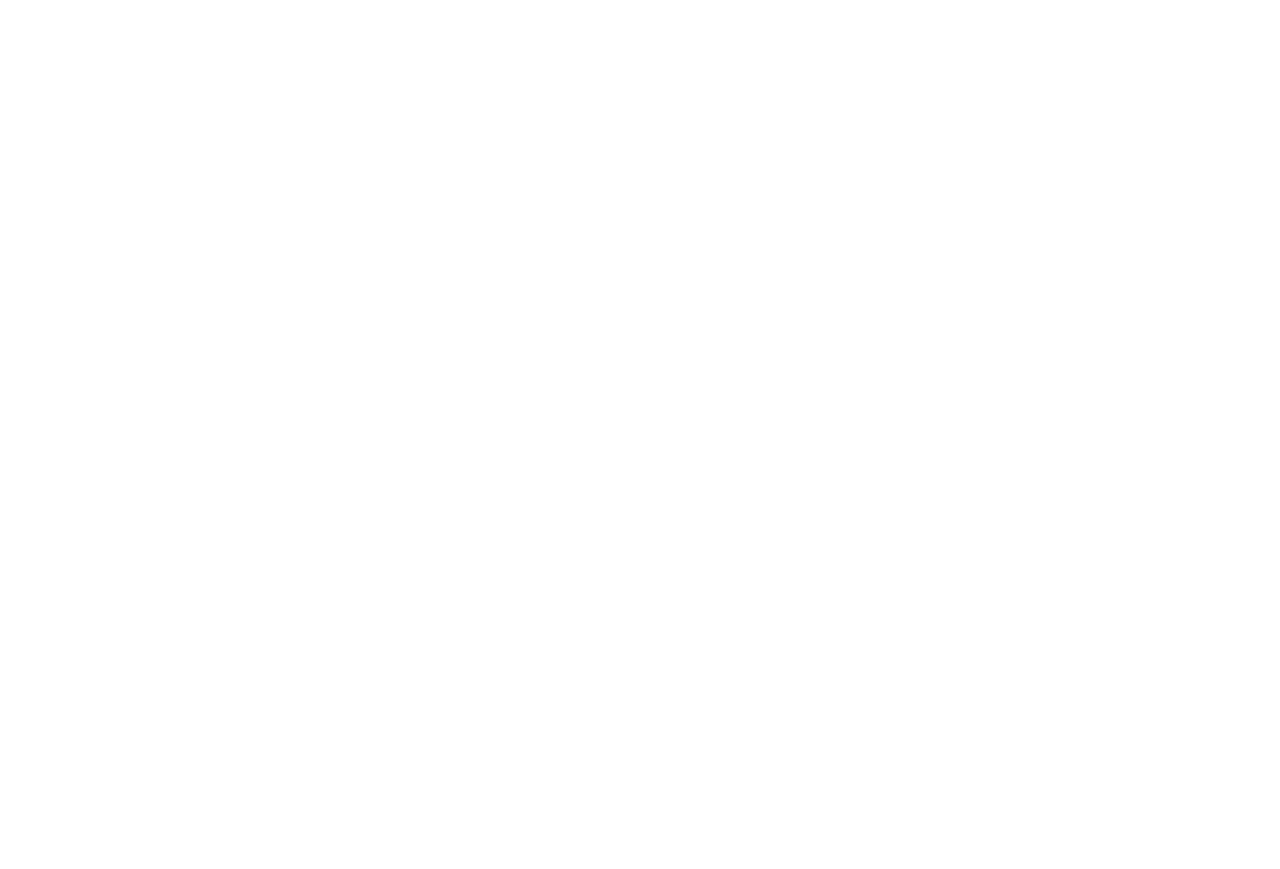
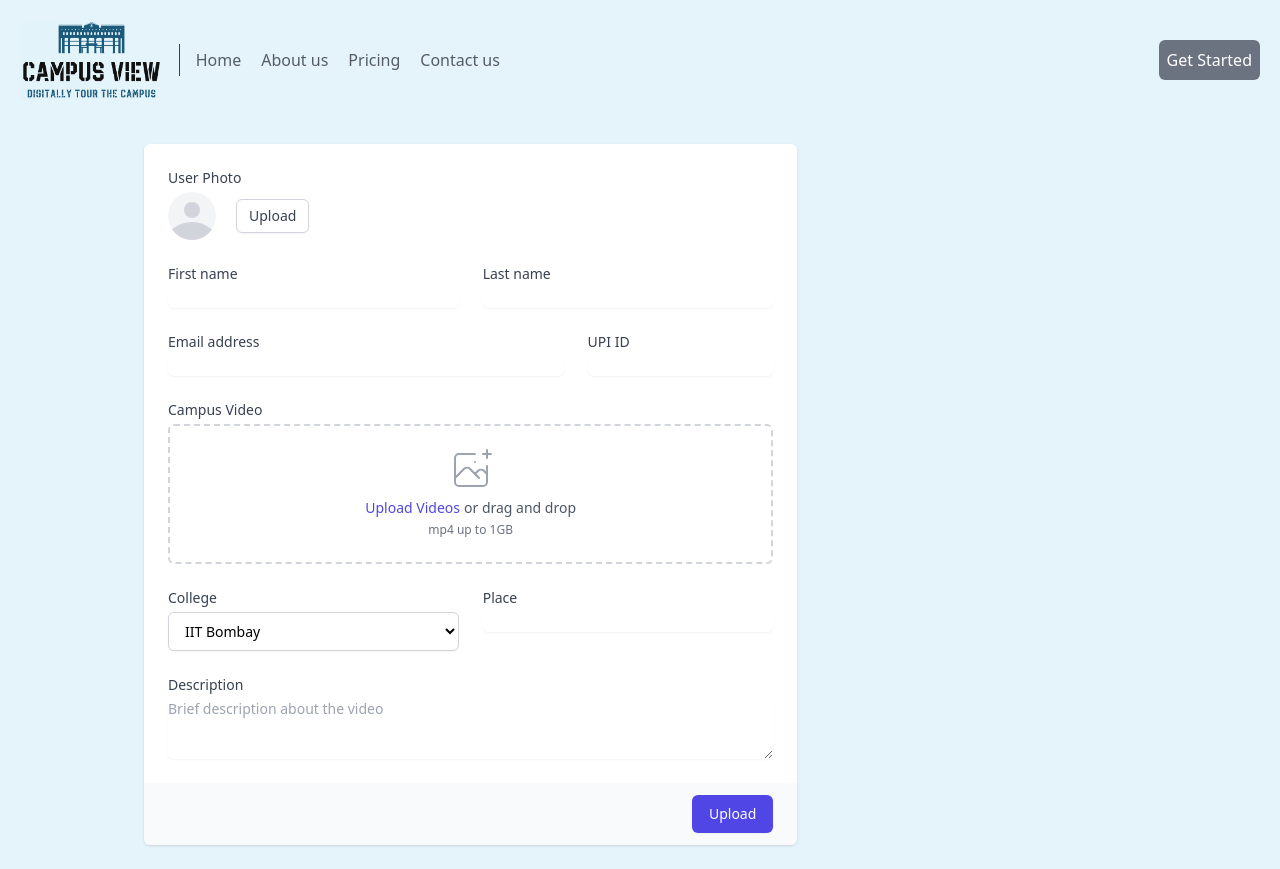
Before and after one commit to yathin017/campus-view, a React (Create React App) app in the folder frontend/: page /upload in a window 1280 px wide. Before the commit this address had no page. Before the commit the page ends 800 px from the top, so only its background shows below. Built offline with nearby package versions, Linux system fonts and the light colour scheme.

Commit message:
Created Upload Videos Component

```diff
--- a/frontend/src/App.js
+++ b/frontend/src/App.js
@@ -5,6 +5,7 @@
 import Navbar from "./components/Navbar";
 import Pricing from "./components/Pricing";
 import Register from "./components/Register";
+import Upload from "./components/Upload";
 
 function App() {
   return (
@@ -16,6 +17,7 @@
           <Route path="/register" element={<><Register /></>} />
           <Route path="/pricing" element={<><Navbar /><Pricing /></>} />
           <Route path="/contact" element={<><Navbar /><Contact /></>} />
+          <Route path="/upload" element={<><Navbar /><Upload /></>} />
         </Routes>
       </Router>
     </div>
--- /dev/null
+++ b/frontend/src/components/Upload.js
@@ -0,0 +1,216 @@
+import React from "react";
+
+const Upload = () => {
+  return (
+    <div className="bg-[#E4F4FA]">
+      <div className="pt-36 pb-6 mx-36 md:grid md:grid-cols-3 md:gap-6">
+        <div className="mt-5 md:col-span-2 md:mt-0">
+          <form action="#" method="POST">
+            <div className="shadow sm:overflow-hidden sm:rounded-md">
+              <div className="space-y-6 bg-white px-4 py-5 sm:p-6">
+                <div>
+                  <label className="block text-sm font-medium text-gray-700">
+                    User Photo
+                  </label>
+                  <div className="mt-1 flex items-center">
+                    <span className="inline-block h-12 w-12 overflow-hidden rounded-full bg-gray-100">
+                      <svg
+                        className="h-full w-full text-gray-300"
+                        fill="currentColor"
+                        viewBox="0 0 24 24"
+                      >
+                        <path d="M24 20.993V24H0v-2.996A14.977 14.977 0 0112.004 15c4.904 0 9.26 2.354 11.996 5.993zM16.002 8.999a4 4 0 11-8 0 4 4 0 018 0z" />
+                      </svg>
+                    </span>
+                    <label
+                      type="button"
+                      className="ml-5 rounded-md border border-gray-300 bg-white py-2 px-3 text-sm font-medium leading-4 text-gray-700 shadow-sm hover:bg-gray-50 hover:cursor-pointer focus:outline-none focus:ring-2 focus:ring-indigo-500 focus:ring-offset-2"
+                    >
+                      <span>Upload</span>
+                      <input
+                        id="file-upload"
+                        name="file-upload"
+                        type="file"
+                        className="sr-only"
+                      />
+                    </label>
+                  </div>
+                </div>
+
+                <div className="grid grid-cols-6 gap-6">
+                  <div className="col-span-6 sm:col-span-3">
+                    <label
+                      htmlFor="first-name"
+                      className="block text-sm font-medium text-gray-700"
+                    >
+                      First name
+                    </label>
+                    <input
+                      type="text"
+                      name="first-name"
+                      id="first-name"
+                      autoComplete="given-name"
+                      className="mt-1 block w-full rounded-md border-gray-300 shadow-sm focus:border-indigo-500 focus:ring-indigo-500 sm:text-sm"
+                    />
+                  </div>
+
+                  <div className="col-span-6 sm:col-span-3">
+                    <label
+                      htmlFor="last-name"
+                      className="block text-sm font-medium text-gray-700"
+                    >
+                      Last name
+                    </label>
+                    <input
+                      type="text"
+                      name="last-name"
+                      id="last-name"
+                      autoComplete="family-name"
+                      className="mt-1 block w-full rounded-md border-gray-300 shadow-sm focus:border-indigo-500 focus:ring-indigo-500 sm:text-sm"
+                    />
+                  </div>
+
+                  <div className="col-span-6 sm:col-span-4">
+                    <label
+                      htmlFor="email-address"
+                      className="block text-sm font-medium text-gray-700"
+                    >
+                      Email address
+                    </label>
+                    <input
+                      type="text"
+                      name="email-address"
+                      id="email-address"
+                      autoComplete="email"
+                      className="mt-1 block w-full rounded-md border-gray-300 shadow-sm focus:border-indigo-500 focus:ring-indigo-500 sm:text-sm"
+                    />
+                  </div>
+
+                  <div className="col-span-6 sm:col-span-2">
+                    <label
+                      htmlFor="email-address"
+                      className="block text-sm font-medium text-gray-700"
+                    >
+                      UPI ID
+                    </label>
+                    <input
+                      type="text"
+                      name="email-address"
+                      id="email-address"
+                      autoComplete="email"
+                      className="mt-1 block w-full rounded-md border-gray-300 shadow-sm focus:border-indigo-500 focus:ring-indigo-500 sm:text-sm"
+                    />
+                  </div>
+                </div>
+
+                <div>
+                  <label className="block text-sm font-medium text-gray-700">
+                    Campus Video
+                  </label>
+                  <div className="mt-1 flex justify-center rounded-md border-2 border-dashed border-gray-300 px-6 pt-5 pb-6">
+                    <div className="space-y-1 text-center">
+                      <svg
+                        className="mx-auto h-12 w-12 text-gray-400"
+                        stroke="currentColor"
+                        fill="none"
+                        viewBox="0 0 48 48"
+                        aria-hidden="true"
+                      >
+                        <path
+                          d="M28 8H12a4 4 0 00-4 4v20m32-12v8m0 0v8a4 4 0 01-4 4H12a4 4 0 01-4-4v-4m32-4l-3.172-3.172a4 4 0 00-5.656 0L28 28M8 32l9.172-9.172a4 4 0 015.656 0L28 28m0 0l4 4m4-24h8m-4-4v8m-12 4h.02"
+                          strokeWidth={2}
+                          strokeLinecap="round"
+                          strokeLinejoin="round"
+                        />
+                      </svg>
+                      <div className="flex text-sm text-gray-600">
+                        <label
+                          htmlFor="file-upload"
+                          className="relative cursor-pointer rounded-md bg-white font-medium text-indigo-600 focus-within:outline-none focus-within:ring-2 focus-within:ring-indigo-500 focus-within:ring-offset-2 hover:text-indigo-500"
+                        >
+                          <span>Upload Videos</span>
+                          <input
+                            id="file-upload"
+                            name="file-upload"
+                            type="file"
+                            className="sr-only"
+                          />
+                        </label>
+                        <p className="pl-1">or drag and drop</p>
+                      </div>
+                      <p className="text-xs text-gray-500">mp4 up to 1GB</p>
+                    </div>
+                  </div>
+                </div>
+                <div className="grid grid-cols-6 gap-6">
+                  <div className="col-span-6 sm:col-span-3">
+                    <label
+                      htmlFor="country"
+                      className="block text-sm font-medium text-gray-700"
+                    >
+                      College
+                    </label>
+                    <select
+                      id="country"
+                      name="country"
+                      autoComplete="country-name"
+                      className="mt-1 block w-full rounded-md border border-gray-300 bg-white py-2 px-3 shadow-sm focus:border-indigo-500 focus:outline-none focus:ring-indigo-500 sm:text-sm"
+                    >
+                      <option>IIT Bombay</option>
+                      <option>IIT Madras</option>
+                      <option>IIT Kharagpur</option>
+                    </select>
+                  </div>
+
+                  <div className="col-span-6 sm:col-span-3">
+                    <label
+                      htmlFor="place"
+                      className="block text-sm font-medium text-gray-700"
+                    >
+                      Place
+                    </label>
+                    <input
+                      type="text"
+                      name="place"
+                      id="place"
+                      className="mt-1 block w-full rounded-md border-gray-300 shadow-sm focus:border-indigo-500 focus:ring-indigo-500 sm:text-sm"
+                    />
+                  </div>
+                </div>
+
+                <div>
+                  <label
+                    htmlFor="about"
+                    className="block text-sm font-medium text-gray-700"
+                  >
+                    Description
+                  </label>
+                  <div className="mt-1">
+                    <textarea
+                      id="about"
+                      name="about"
+                      rows={3}
+                      className="mt-1 block w-full rounded-md border-gray-300 shadow-sm focus:border-indigo-500 focus:ring-indigo-500 sm:text-sm"
+                      placeholder="Brief description about the video"
+                      defaultValue={""}
+                    />
+                  </div>
+                </div>
+              </div>
+              <div className="bg-gray-50 px-4 py-3 text-right sm:px-6">
+                <button
+                  type="submit"
+                  className="inline-flex justify-center rounded-md border border-transparent bg-indigo-600 py-2 px-4 text-sm font-medium text-white shadow-sm hover:bg-indigo-700 focus:outline-none focus:ring-2 focus:ring-indigo-500 focus:ring-offset-2"
+                >
+                  Upload
+                </button>
+              </div>
+            </div>
+          </form>
+        </div>
+      </div>
+    </div>
+  );
+};
+
+export default Upload;
```
